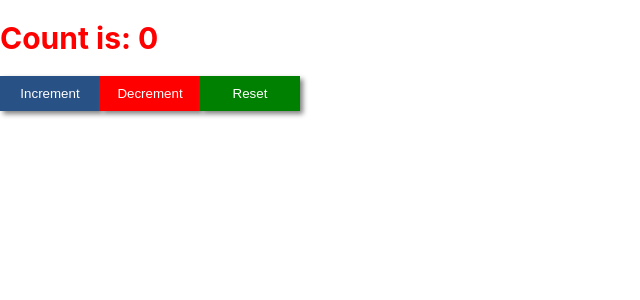
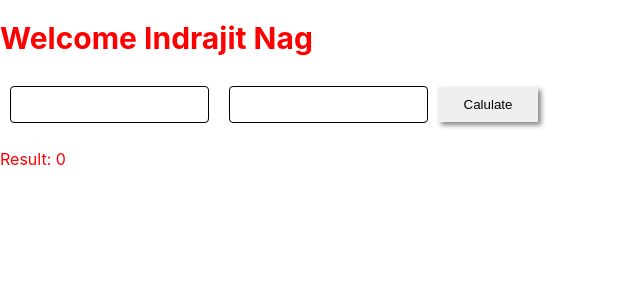
Before and after one commit to indrajitnag/react-test-app, a React (Create React App) app: page / in a window 1280 px wide. Shown: the top 300 px of the page, without its empty margins (0-640 px from the left). Built offline with nearby package versions, Linux system fonts and the light colour scheme.

Commit message:
Calculator Widget Added

```diff
--- a/src/App.js
+++ b/src/App.js
@@ -1,10 +1,12 @@
 import './App.css';
+import Calculator from './Widgets/Calculator/calculator';
 import WelcomeScreen from './Widgets/WelcomeScreen/WelcomeScreen';
 
 function App() {
   return (
     <div className="App">
       <WelcomeScreen userName={'Indrajit Nag'}/>
+      <Calculator/>
     </div>
   );
 }
--- /dev/null
+++ b/src/Components/ux-textbox/UXTextbox.css
@@ -0,0 +1,7 @@
+.tb{
+    padding:10px;
+    margin:10px;
+    border:1px solid;
+    border-radius:4px;
+    box-sizing: border-box;
+}
--- /dev/null
+++ b/src/Components/ux-textbox/UXTextbox.jsx
@@ -0,0 +1,12 @@
+import React from 'react';
+import './UXTextbox.css';
+
+const UXTextbox = (props) =>{
+    return (
+        <input type="text"  className="tb" onChange={props.onEdit}>
+
+        </input>
+    )
+}
+
+export default UXTextbox
--- /dev/null
+++ b/src/Widgets/Calculator/calculator.jsx
@@ -0,0 +1,26 @@
+import React from 'react';
+import './calculator.css';
+import UXTextbox from '../../Components/ux-textbox/UXTextbox';
+import UXButton from '../../Components/ux-button/UXButton';
+import { useState } from 'react/cjs/react.development';
+
+const Calculator = (Props) =>{
+    const [firstNumber,setFirstNumber] = useState(0);
+    const [secondNumber,setSecondNumber] = useState(0);
+    const [result,setResult] =useState(0);
+    const add = () =>{
+        setResult (+firstNumber + +secondNumber);
+    }
+
+    return(
+        <div className='calculatorWrapper'>
+
+            <UXTextbox onEdit ={(e) => setFirstNumber(e.target.value)}/>
+            <UXTextbox onEdit ={(e) => setSecondNumber(e.target.value)}/>
+            <UXButton text ={'Calulate'} variant ={'Primary'} onTap ={()=> add() } />
+            <p>Result: {result}</p>
+        </div>
+    )
+}
+
+export default Calculator;
--- a/src/Widgets/WelcomeScreen/WelcomeScreen.jsx
+++ b/src/Widgets/WelcomeScreen/WelcomeScreen.jsx
@@ -1,26 +1,13 @@
 import React, { useState } from 'react';
-import UXButton from '../../Components/ux-button/UXButton';
+//import UXButton from '../../Components/ux-button/UXButton';
 import UXHeading from '../../Components/ux-heading/uxheading';
+import UXTextbox from '../../Components/ux-textbox/UXTextbox';
 import './WelcomeScreen.css';
 
 const WelcomeScreen = (props) => {
-    const [counter, setCounter] = useState(0);
-
-    const increment = () => {
-        setCounter(counter + 1);
-    }
-    const decrement = () => {
-        setCounter(counter - 1);
-    }
-    const reset = () => {
-        setCounter(0);
-    }
     return (
         <div className='welcomeScreenWrapper'>
-            <UXHeading text={`Count is: ${counter}`} />
-            <UXButton text={'Increment'} variant={'primary'} onTap={() => increment()}/>
-            <UXButton text={'Decrement'} variant={'danger'} onTap={() => decrement()} />
-            <UXButton text={'Reset'} variant={'info'} onTap={() => reset()} />
+            <UXHeading text={`Welcome ${props.userName}`}/>
         </div>
     )
 }
```
Also changed, not shown: src/Widgets/CounterScreen/CounterScreen.jsx (added, +28 -0 lines), src/Widgets/Calculator/calculator.css (added), src/Widgets/CounterScreen/CounterScreen.css (added), 1 other file (tests, documents, lock files or other folders).
